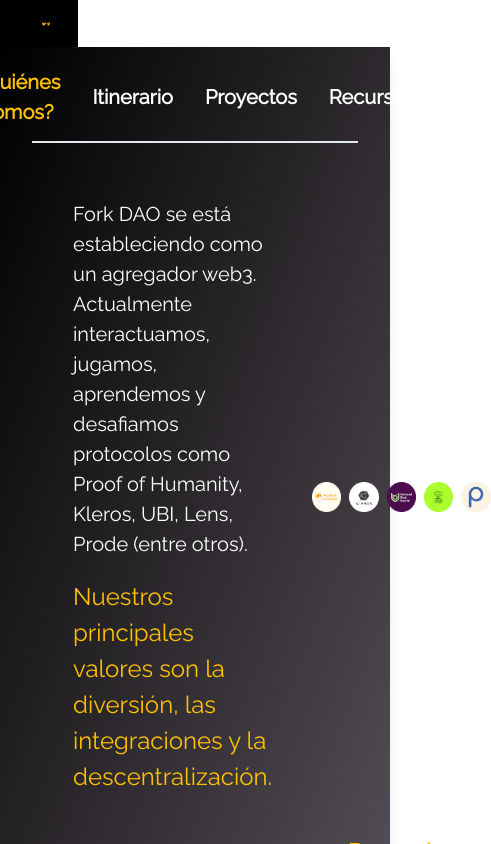
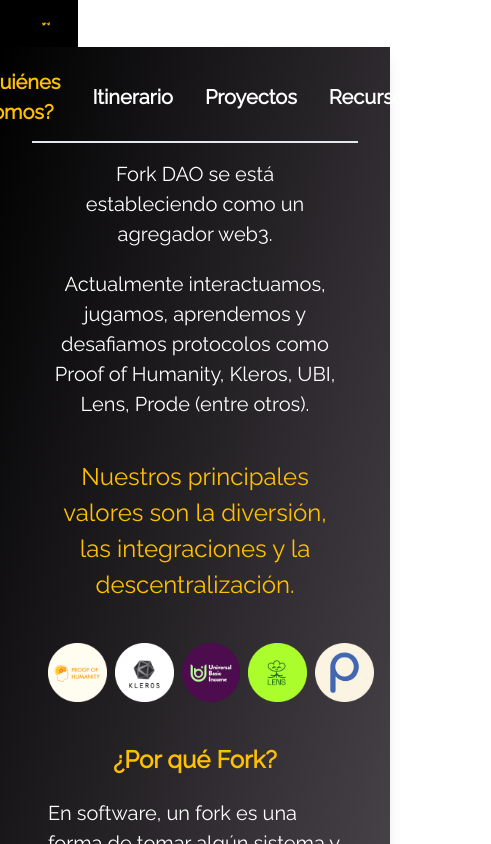
Before and after one commit to Fork-DAO/landing, a Next.js app: page / in a window 390 px wide. Both pictures are taken after a click on the link "🇪🇸". Shown: the top 844 px of the page, 491 px wide, since content can reach past the window. Built offline with nearby package versions, Linux system fonts and the light colour scheme.

Commit message:
about us mobile

```diff
--- a/components/AboutUs.js
+++ b/components/about-us/AboutUs.js
@@ -16,7 +16,7 @@
   SOFTWARE_FORK,
   THATS_OUR_FORK,
   WHY_FORK,
-} from "../wording/wording";
+} from "../../wording/wording";
 
 export default function AboutUs({ language }) {
   return (
--- /dev/null
+++ b/components/about-us/AboutUsMobile.js
@@ -0,0 +1,92 @@
+import {
+  Text,
+  Box,
+  Grid,
+  GridItem,
+  Image,
+  Flex,
+  Spacer,
+  Center,
+} from "@chakra-ui/react";
+import {
+  EVERY_PROTOCOL_NEEDS,
+  FORK_ESTABLISHING,
+  FORK_INTERACTION,
+  FORK_MAIN_VALUES,
+  SOFTWARE_FORK,
+  THATS_OUR_FORK,
+  WHY_FORK,
+} from "../../wording/wording";
+
+export default function AboutUsMobile({ language }) {
+  return (
+    <Box align="center">
+      <Grid templateColumns="repeat(1, 1fr)" gap={10}>
+        <GridItem w="100%" h="100%">
+          <p>
+            <Text fontSize="xl" color="white" align="center">
+              {FORK_ESTABLISHING[language]}
+            </Text>
+          </p>
+          <p>
+            <Text fontSize="xl" color="white" align="center" py={5}>
+              {FORK_INTERACTION[language]}
+            </Text>
+          </p>
+
+          <p>
+            <Text fontSize="2xl" color="#FFC000" pt={5} align="center">
+              {FORK_MAIN_VALUES[language]}
+            </Text>
+          </p>
+        </GridItem>
+        <GridItem w="100%" h="100%" alignItems="center" display="flex">
+          <Flex gap={1}>
+            <Image src="/logopohfork.png" alt="" w="20%" h="20%" />
+            <Spacer />
+            <Image src="/logoklerosfork.png" alt="" w="20%" h="20%" />
+            <Spacer />
+            <Image src="/logoubifork.png" alt="" w="20%" h="20%" />
+            <Spacer />
+            <Image src="/logolensfork.png" alt="" w="20%" h="20%" />
+            <Spacer />
+            <Image src="/logoprodefork.png" alt="" w="20%" h="20%" />
+          </Flex>
+        </GridItem>
+
+        <GridItem w="100%" h="100%">
+          <p>
+            <Text fontSize="2xl" color="#FFC000" py={2} as="b">
+              {WHY_FORK[language]}
+            </Text>
+          </p>
+
+          <p>
+            <Text fontSize="xl" color="white" py={5} align="left">
+              {SOFTWARE_FORK[language]}
+            </Text>
+          </p>
+
+          <p>
+            <Text fontSize="xl" color="white" py={2} align="left">
+              {EVERY_PROTOCOL_NEEDS[language]}
+            </Text>
+          </p>
+        </GridItem>
+        <GridItem w="100%" h="100%" position="relative">
+          <Box position="absolute" top="50%">
+            IMAGEN FACHERA de un fork.
+          </Box>
+        </GridItem>
+      </Grid>
+
+      <Box pt={7}>
+        <p>
+          <Text fontSize="3xl" color="#FFC000" as="b">
+            {THATS_OUR_FORK[language]}
+          </Text>
+        </p>
+      </Box>
+    </Box>
+  );
+}
--- a/components/resources/Resources.js
+++ b/components/resources/Resources.js
@@ -5,7 +5,7 @@
 
 export default function Resources({ language }) {
   return (
-    <Box py={10} px={25} height="100vh" w={["10vw", "100vw", "100vw"]}>
+    <Box py={10} px={25} height="100vh" w="100vw">
       <Grid templateColumns="repeat(3, 1fr)" gap={10}>
         <GridItem
           w="100%"
--- a/pages/index.js
+++ b/pages/index.js
@@ -11,7 +11,7 @@
 import Header from "../components/Header";
 import Landing from "../components/Landing";
 import { ABOUT_US, ROADMAP, PROJECTS, RESOURCES } from "../wording/wording";
-import AboutUs from "../components/AboutUs";
+import AboutUs from "../components/about-us/AboutUs";
 import Roadmap from "../components/roadmap/Roadmap";
 import Projects from "../components/projects/Projects";
 import Resources from "../components/resources/Resources";
@@ -19,6 +19,7 @@
 import ResourcesMobile from "../components/resources/ResourcesMobile";
 import ProjectsMobile from "../components/projects/ProjectsMobile";
 import RoadmapMobile from "../components/roadmap/RoadmapMobile";
+import AboutUsMobile from "../components/about-us/AboutUsMobile";
 
 export default function Index() {
   const [language, setLanguage] = useState();
@@ -82,7 +83,11 @@
               </TabList>
               <TabPanels>
                 <TabPanel>
-                  <AboutUs language={language} />
+                  {isMobile ? (
+                    <AboutUsMobile language={language} />
+                  ) : (
+                    <AboutUs language={language} />
+                  )}
                 </TabPanel>
                 <TabPanel>
                   {isMobile ? (
```
